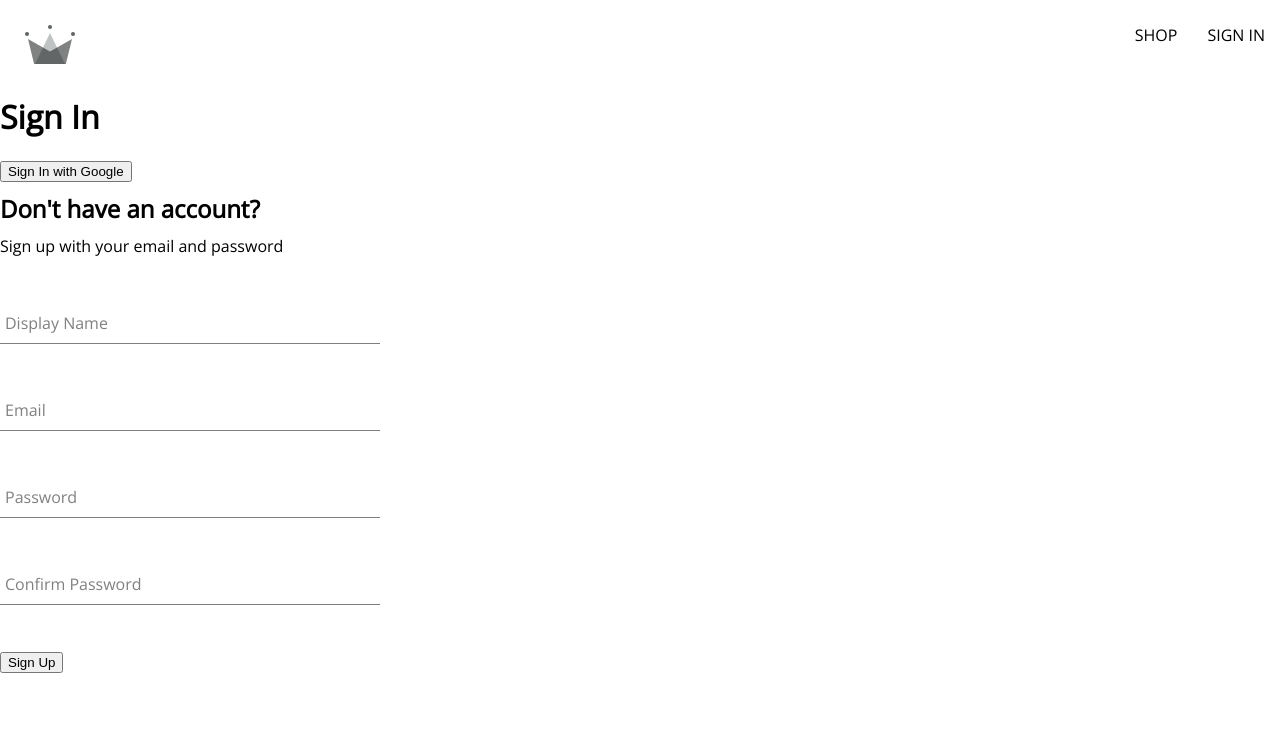
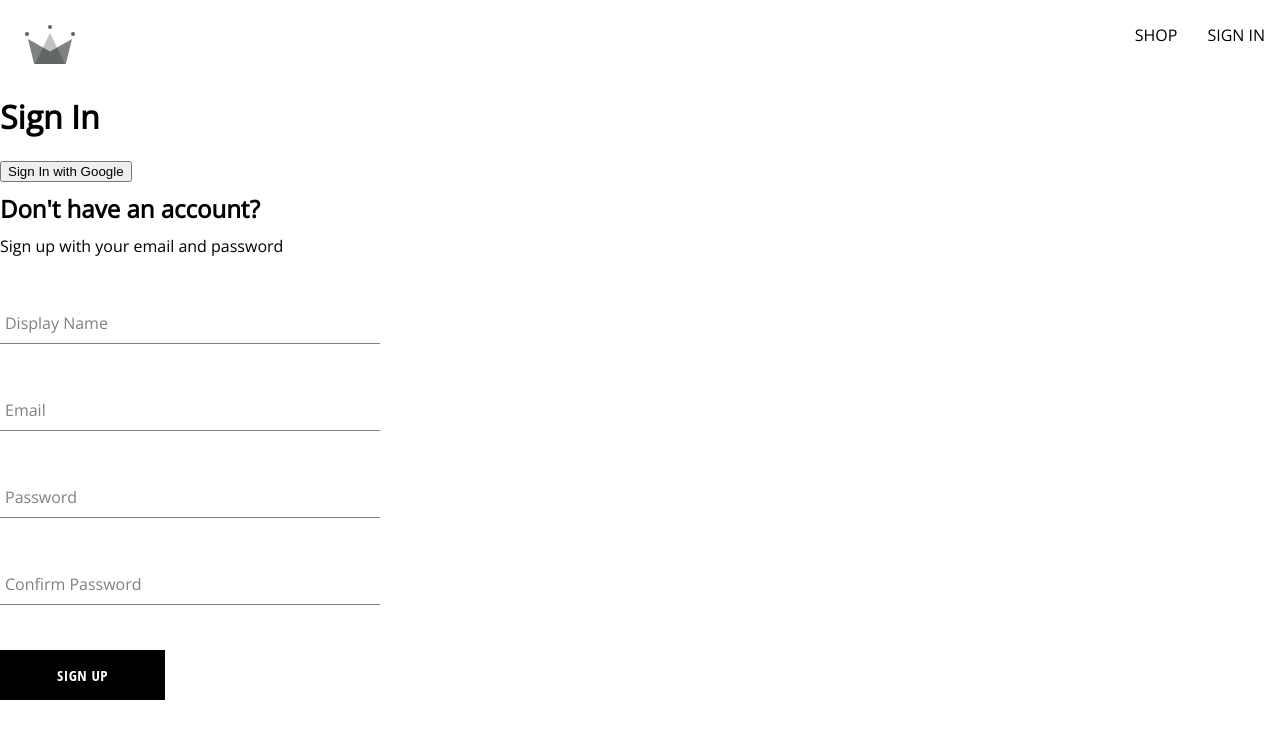
Before and after one commit to PawelPamula1/crwn-clothing, a React (Create React App) app: page /sign-in in a window 1280 px wide. Shown: the top 738 px of the page. Built offline with nearby package versions, Linux system fonts and the light colour scheme.

Commit message:
button component

```diff
--- /dev/null
+++ b/src/components/button/button.component.jsx
@@ -0,0 +1,16 @@
+import './button.styles.scss';
+
+const BUTTON_TYPES_CLASSES = {
+  google: 'google-sign-in',
+  inverted: 'inverted',
+};
+
+const Button = ({ children, buttonType, ...otherProps }) => {
+  return (
+    <button className={`button-container ${BUTTON_TYPES_CLASSES[buttonType]}`} {...otherProps}>
+      {children}
+    </button>
+  );
+};
+
+export default Button;
--- /dev/null
+++ b/src/components/button/button.styles.scss
@@ -0,0 +1,46 @@
+.button-container {
+    min-width: 165px;
+    width: auto;
+    height: 50px;
+    letter-spacing: 0.5px;
+    line-height: 50px;
+    padding: 0 35px 0 35px;
+    font-size: 15px;
+    background-color: black;
+    color: white;
+    text-transform: uppercase;
+    font-family: 'Open Sans Condensed';
+    font-weight: bolder;
+    border: none;
+    cursor: pointer;
+    display: flex;
+    justify-content: center;
+
+    &:hover {
+      background-color: white;
+      color: black;
+      border: 1px solid black;
+    }
+
+    &.google-sign-in {
+      background-color: #4285f4;
+      color: white;
+
+      &:hover {
+        background-color: #357ae8;
+        border: none;
+      }
+    }
+
+    &.inverted {
+      background-color: white;
+      color: black;
+      border: 1px solid black;
+
+      &:hover {
+        background-color: black;
+        color: white;
+        border: none;
+      }
+    }
+  }
--- a/src/components/sign-up-form/sign-up-form.component.jsx
+++ b/src/components/sign-up-form/sign-up-form.component.jsx
@@ -1,6 +1,7 @@
 import { useState } from 'react';
 import { createAuthUserWithEmailAndPassword, createUserDocumentFromAuth } from '../../utils/firebase/firebase.utils';
 import FormInput from '../form-input/form-input.component';
+import Button from '../button/button.component';
 import './sign-up-form.styles.scss';
 
 const defaultFormFields = {
@@ -50,7 +51,9 @@
         <FormInput label="Email" type="email" required onChange={handleChange} name="email" value={email} />
         <FormInput label="Password" type="password" required onChange={handleChange} name="password" value={password} />
         <FormInput label="Confirm Password" type="password" required onChange={handleChange} name="confirmPassword" value={confirmPassword} />
-        <button type="submit">Sign Up</button>
+        <Button buttonType="default" type="submit">
+          Sign Up
+        </Button>
       </form>
     </div>
   );
```
